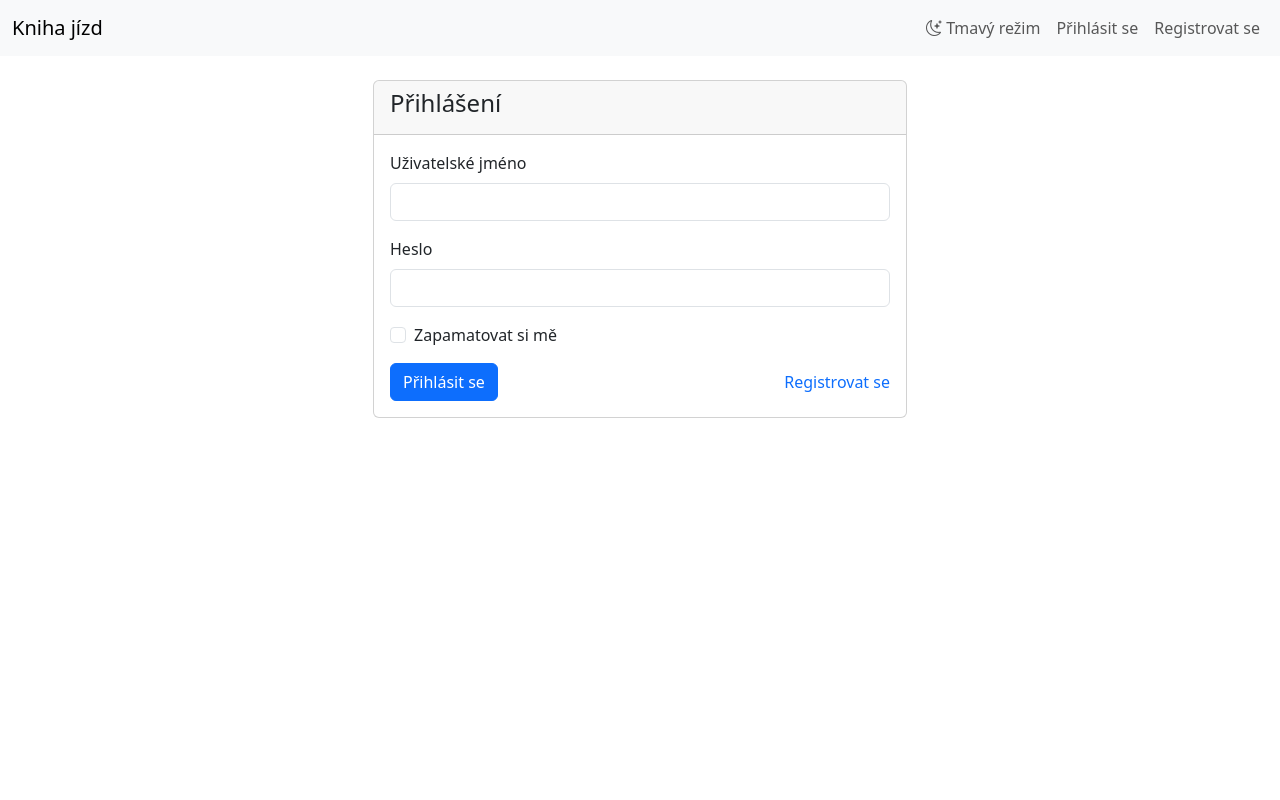
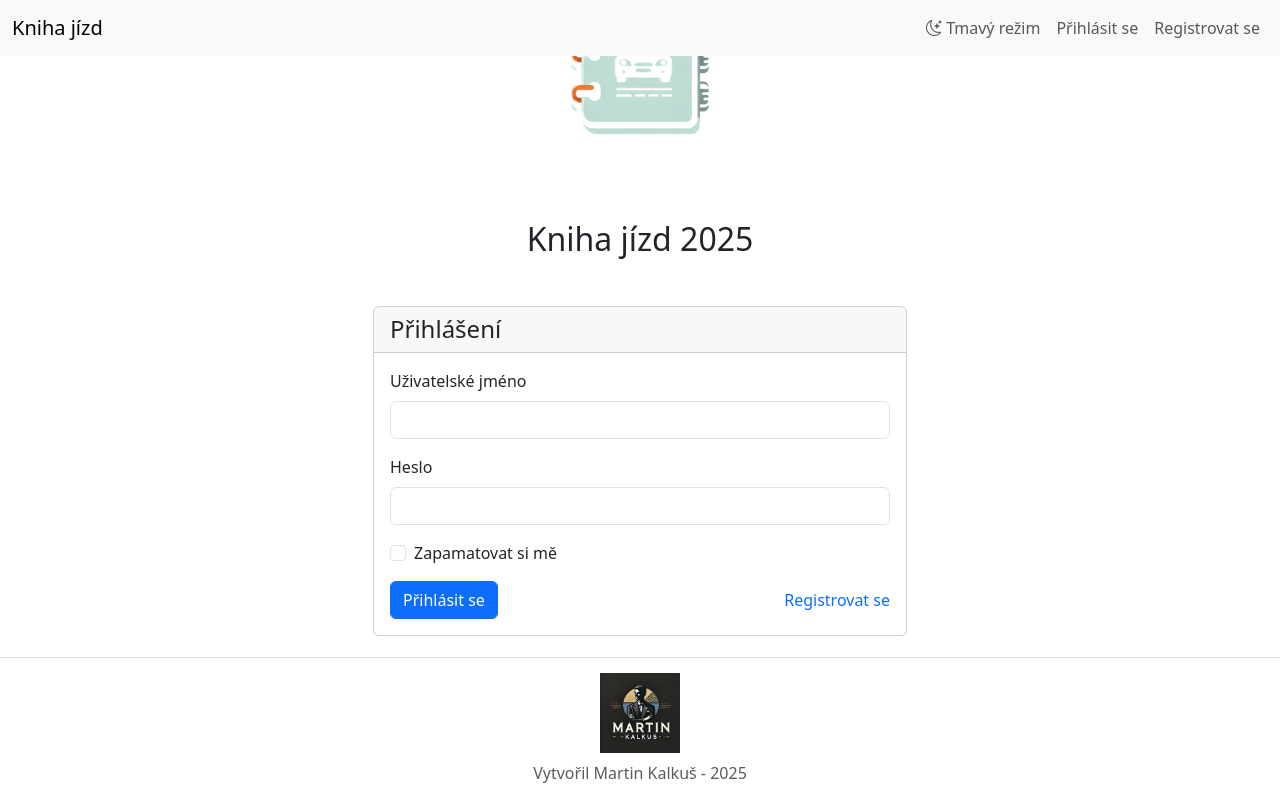
Before and after one commit to Martin82K/Kniha-jizd-2025, a Flask app: page /login in a window 1280 px wide. Run offline with Flask 2, Linux system fonts and the light colour scheme.

Commit message:
Update 0.1
Quality of life changes

```diff
--- a/app.py
+++ b/app.py
@@ -18,6 +18,10 @@ app = Flask(__name__)
 app.config['SECRET_KEY'] = 'your-secret-key-here'
 app.config['SQLALCHEMY_DATABASE_URI'] = 'sqlite:///kniha_jizd_v2.db'
 app.config['SQLALCHEMY_TRACK_MODIFICATIONS'] = False
+
+# Vytvoření adresáře pro exporty
+if not os.path.exists(os.path.join(app.static_folder, 'exports')):
+    os.makedirs(os.path.join(app.static_folder, 'exports'), exist_ok=True)
 
 from models import db, Jizda, Tankovani, Vozidlo, User
 
@@ -527,13 +531,22 @@ def export_pdf(rok, mesic):
     cesta_k_souboru = os.path.join(app.static_folder, 'exports', nazev_souboru)
     os.makedirs(os.path.dirname(cesta_k_souboru), exist_ok=True)
 
+    # Registrace fontu
+    pdfmetrics.registerFont(TTFont('Arial', 'C:/Windows/Fonts/arial.ttf'))
+    pdfmetrics.registerFont(TTFont('ArialBold', 'C:/Windows/Fonts/arialbd.ttf'))
+
     doc = SimpleDocTemplate(cesta_k_souboru, pagesize=A4)
     elements = []
 
     # Nadpis
     styles = getSampleStyleSheet()
-    elements.append(Paragraph(f'Kniha jízd - {vozidlo.nazev} ({vozidlo.spz})', styles['Title']))
-    elements.append(Paragraph(f'Období: {mesic}/{rok}', styles['Heading1']))
+    title_style = styles['Title']
+    title_style.fontName = 'ArialBold'
+    heading_style = styles['Heading1']
+    heading_style.fontName = 'Arial'
+
+    elements.append(Paragraph(f'Kniha jízd - {vozidlo.nazev} ({vozidlo.spz})', title_style))
+    elements.append(Paragraph(f'Období: {mesic}/{rok}', heading_style))
 
     # Data pro tabulku
     data = [['Datum', 'Řidič', 'Odkud', 'Kam', 'Km', 'Účel jízdy', 'Stav km']]
@@ -560,12 +573,12 @@ def export_pdf(rok, mesic):
         ('BACKGROUND', (0, 0), (-1, 0), colors.grey),
         ('TEXTCOLOR', (0, 0), (-1, 0), colors.whitesmoke),
         ('ALIGN', (0, 0), (-1, -1), 'CENTER'),
-        ('FONTNAME', (0, 0), (-1, 0), 'Helvetica-Bold'),
+        ('FONTNAME', (0, 0), (-1, 0), 'ArialBold'),
         ('FONTSIZE', (0, 0), (-1, 0), 14),
         ('BOTTOMPADDING', (0, 0), (-1, 0), 12),
         ('BACKGROUND', (0, -1), (-1, -1), colors.lightgrey),
         ('TEXTCOLOR', (0, 1), (-1, -1), colors.black),
-        ('FONTNAME', (0, 1), (-1, -1), 'Helvetica'),
+        ('FONTNAME', (0, 1), (-1, -1), 'Arial'),
         ('FONTSIZE', (0, 1), (-1, -1), 12),
         ('ALIGN', (0, 0), (-1, -1), 'CENTER'),
         ('GRID', (0, 0), (-1, -1), 1, colors.black)
@@ -606,25 +619,9 @@ def odeslat_email(rok, mesic):
 def utility_processor():
     return {'now': datetime.now()}
 
-# Vytvoření nové databáze
+# Inicializace databáze - vytvoření pouze pokud neexistuje
 with app.app_context():
-    db.drop_all()  # Smazání všech tabulek
-    db.create_all()  # Vytvoření nových tabulek
-
-    # Vytvoření admin účtu
-    from models import User
-    admin = User(
-        username='admin',
-        email='admin@example.com',
-        max_vozidel=999,
-        is_admin=True,
-        dark_mode=False
-    )
-    admin.set_password('admin')
-
-    db.session.add(admin)
-    db.session.commit()
-    print('Databáze byla úspěšně vytvořena včetně admin účtu')
+    db.create_all()
 
 if __name__ == '__main__':
     app.run(debug=True)
--- a/templates/base.html
+++ b/templates/base.html
@@ -17,6 +17,23 @@
         }
         .flash-messages {
             margin-top: 20px;
+        }
+        .alert {
+            text-align: center;
+            max-width: 600px;
+            margin: 20px auto;
+        }
+        .footer {
+            position: fixed;
+            bottom: 0;
+            width: 100%;
+            background-color: var(--bs-body-bg);
+            padding: 15px 0;
+            text-align: center;
+            border-top: 1px solid var(--bs-border-color);
+        }
+        body {
+            margin-bottom: 120px; /* Přidáme místo pro footer */
         }
     </style>
 </head>
@@ -91,6 +108,13 @@
         {% block content %}{% endblock %}
     </div>
 
+    <footer class="footer">
+        <div class="container">
+            <img src="{{ url_for('static', filename='img/MK_logo.png') }}" alt="MK Logo" style="width: 80px; height: auto;">
+            <p class="mt-2 text-muted mb-0">Vytvořil Martin Kalkuš - 2025</p>
+        </div>
+    </footer>
+
     <script>
         $(document).ready(function() {
             function updateThemeIcon() {
--- a/templates/login.html
+++ b/templates/login.html
@@ -1,12 +1,18 @@
 {% extends 'base.html' %}
 
 {% block content %}
-<div class="container mt-4">
-    <div class="row">
-        <div class="col-md-6 offset-md-3">
+<div class="container d-flex flex-column justify-content-center min-vh-100" style="margin-top: -210px;">
+    <div class="row justify-content-center">
+        <div class="col-md-6 text-center mb-4">
+            <img src="{{ url_for('static', filename='img/App_logo.png') }}" alt="App Logo" style="width: 300px; height: auto;" class="mb-3">
+            <h2 class="mb-4">Kniha jízd 2025</h2>
+        </div>
+    </div>
+    <div class="row justify-content-center">
+        <div class="col-md-6">
             <div class="card">
                 <div class="card-header">
-                    <h4>Přihlášení</h4>
+                    <h4 class="mb-0">Přihlášení</h4>
                 </div>
                 <div class="card-body">
                     <form method="POST">
```
Also changed, not shown: README.md, kniha_jizd_v2.db, static/img/App_logo.png (added), static/img/MK_logo.png (added), 1 other file.
